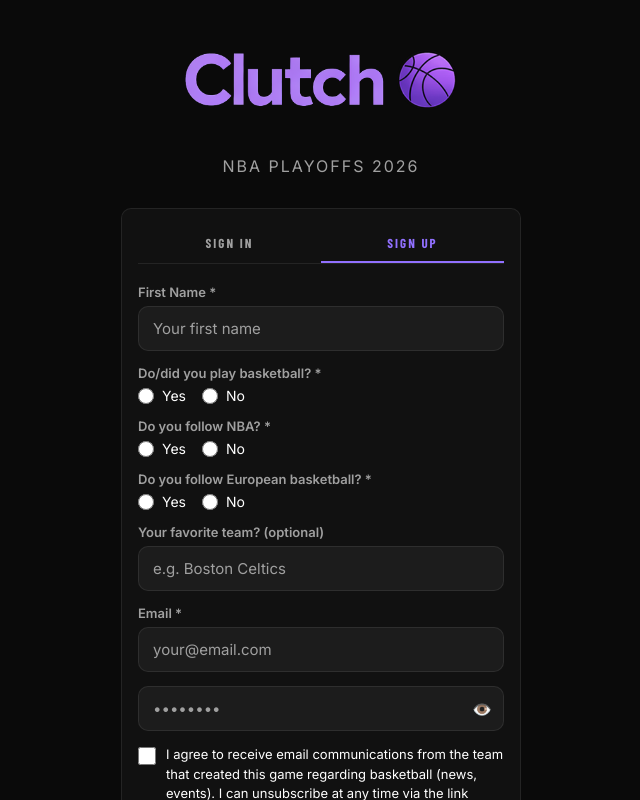
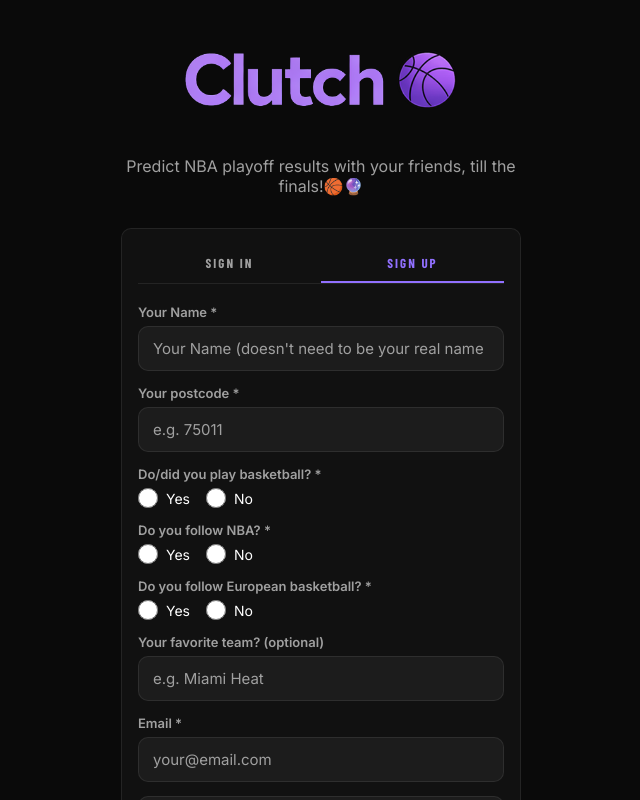
Before and after one commit to yanndesjardins-hub/clutch, a React (Vite) app: page / in a window 1280 px wide. Both pictures are taken after a click on the button "SIGN UP". Shown: the top 800 px of the page, without its empty margins (319-959 px from the left). Built offline with nearby package versions, Linux system fonts and the light colour scheme; no server answers; a web font is replaced by a local one.

Commit message:
new form and updated welcomepage

```diff
--- a/index.html
+++ b/index.html
@@ -1,13 +1,19 @@
-<!DOCTYPE html>
+<!doctype html>
 <html lang="en">
   <head>
     <meta charset="UTF-8" />
     <meta name="viewport" content="width=device-width, initial-scale=1.0" />
-    <title>Clutch 🏀</title>
-    <link rel="icon" href="/clutch_logo.png" />
+    <title>Clutch</title>
+    <link rel="icon" href="/clutch_logo_ball.png" />
     <link rel="preconnect" href="https://fonts.googleapis.com" />
-    <link href="https://fonts.googleapis.com/css2?family=Barlow+Condensed:wght@400;600;700;800;900&family=Barlow:wght@400;500;600&display=swap" rel="stylesheet" />
-    <link href="https://fonts.googleapis.com/css2?family=Inter:wght@400;500;600;700&display=swap" rel="stylesheet" />
+    <link
+      href="https://fonts.googleapis.com/css2?family=Barlow+Condensed:wght@400;600;700;800;900&family=Barlow:wght@400;500;600&display=swap"
+      rel="stylesheet"
+    />
+    <link
+      href="https://fonts.googleapis.com/css2?family=Inter:wght@400;500;600;700&display=swap"
+      rel="stylesheet"
+    />
   </head>
   <body>
     <div id="root"></div>
--- a/src/index.css
+++ b/src/index.css
@@ -203,12 +203,8 @@
   line-height: 1.5;
 }
 .checkbox-row input[type="checkbox"] {
-  width: 18px;
-  height: 18px;
-  flex-shrink: 0;
-  margin-top: 2px;
-  accent-color: var(--purple);
-  cursor: pointer;
+  width: 20px; height: 20px; flex-shrink: 0; margin-top: 0;
+  accent-color: var(--purple); cursor: pointer;
 }
 
 /* ── Scrollbar ──────────────────────────── */
--- a/src/pages/Login.jsx
+++ b/src/pages/Login.jsx
@@ -18,7 +18,7 @@
       value={value}
       checked={checked}
       onChange={onChange}
-      style={{ accentColor: "var(--purple)", width: 16, height: 16 }}
+      style={{ accentColor: "var(--purple)", width: 20, height: 20 }}
     />
     {label}
   </label>
@@ -33,6 +33,7 @@
 
   // Signup fields
   const [firstName, setFirstName] = useState("");
+  const [postcode, setPostcode] = useState("");
   const [playsBasket, setPlaysBasket] = useState("");
   const [followsNBA, setFollowsNBA] = useState("");
   const [followsEuro, setFollowsEuro] = useState("");
@@ -47,6 +48,7 @@
   function signupValid() {
     return (
       firstName.trim() &&
+      postcode.trim() &&
       email.trim() &&
       pwd.length >= 6 &&
       playsBasket &&
@@ -72,6 +74,7 @@
           await supabase.from("profiles").upsert({
             id: data.user.id,
             display_name: firstName.trim(),
+            postcode: postcode.trim(),
             plays_basketball: playsBasket === "yes",
             follows_nba: followsNBA === "yes",
             follows_euro: followsEuro === "yes",
@@ -119,8 +122,8 @@
             alt="Clutch"
             style={{ height: 120, marginBottom: 12 }}
           />
-          <p style={{ color: "var(--text3)", fontSize: 16, letterSpacing: 2 }}>
-            NBA PLAYOFFS 2026
+          <p style={{ color: "var(--text3)", fontSize: 16, letterSpacing: 0 }}>
+            Predict NBA playoff results with your friends, till the finals!🏀🔮
           </p>
         </div>
 
@@ -175,14 +178,27 @@
             {mode === "signup" && (
               <>
                 <div>
-                  <label className="label-form">First Name *</label>
+                  <label className="label-form">Your Name *</label>
                   <input
                     className="input"
                     type="text"
-                    placeholder="Your first name"
+                    placeholder="Your Name (doesn't need to be your real name :)"
                     value={firstName}
                     onChange={(e) => setFirstName(e.target.value)}
                     required
+                  />
+                </div>
+
+                <div>
+                  <label className="label-form">Your postcode *</label>
+                  <input
+                    className="input"
+                    type="text"
+                    placeholder="e.g. 75011"
+                    value={postcode}
+                    onChange={(e) => setPostcode(e.target.value)}
+                    required
+                    maxLength={10}
                   />
                 </div>
 
@@ -257,7 +273,7 @@
                   <input
                     className="input"
                     type="text"
-                    placeholder="e.g. Boston Celtics"
+                    placeholder="e.g. Miami Heat"
                     value={favTeam}
                     onChange={(e) => setFavTeam(e.target.value)}
                   />
@@ -307,18 +323,6 @@
                 {showPwd ? "🙈" : "👁️"}
               </button>
             </div>
-            {/* <div>
-              <label className="label-form">Password *</label>
-              <input
-                className="input"
-                type="password"
-                placeholder="••••••••"
-                value={pwd}
-                onChange={(e) => setPwd(e.target.value)}
-                required
-                minLength={6}
-              />
-            </div> */}
 
             {/* EMAIL CONSENT */}
             {mode === "signup" && (
@@ -332,8 +336,9 @@
                 />
                 <label htmlFor="consent">
                   I agree to receive email communications from the team that
-                  created this game regarding basketball (news, events). I can
-                  unsubscribe at any time via the link included in each email. *
+                  created this game regarding basketball (follow up on this
+                  game, other news, events). I can unsubscribe at any time via
+                  the link included in each email. *
                 </label>
               </div>
             )}
```
Also changed, not shown: public/clutch_logo_ball.png (added), src/lib/constants.js.
